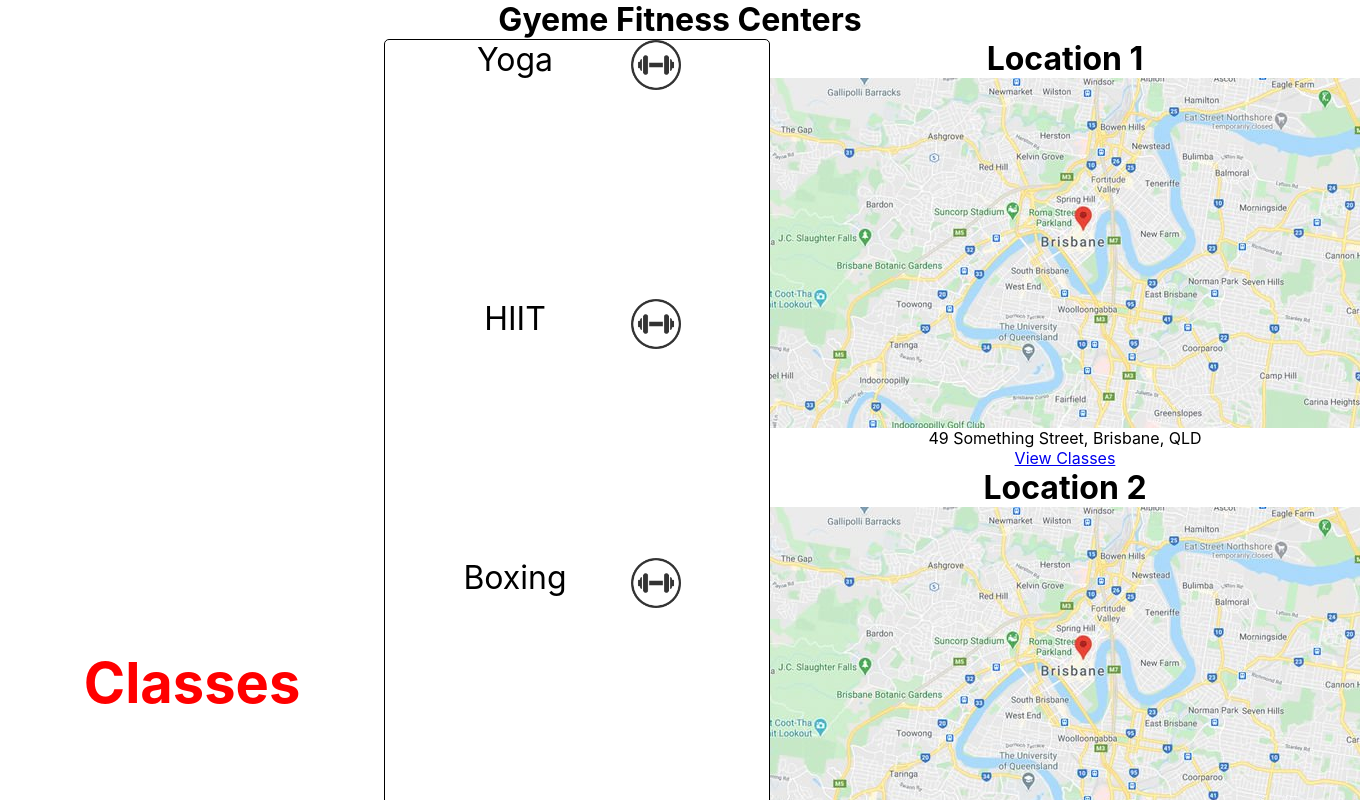
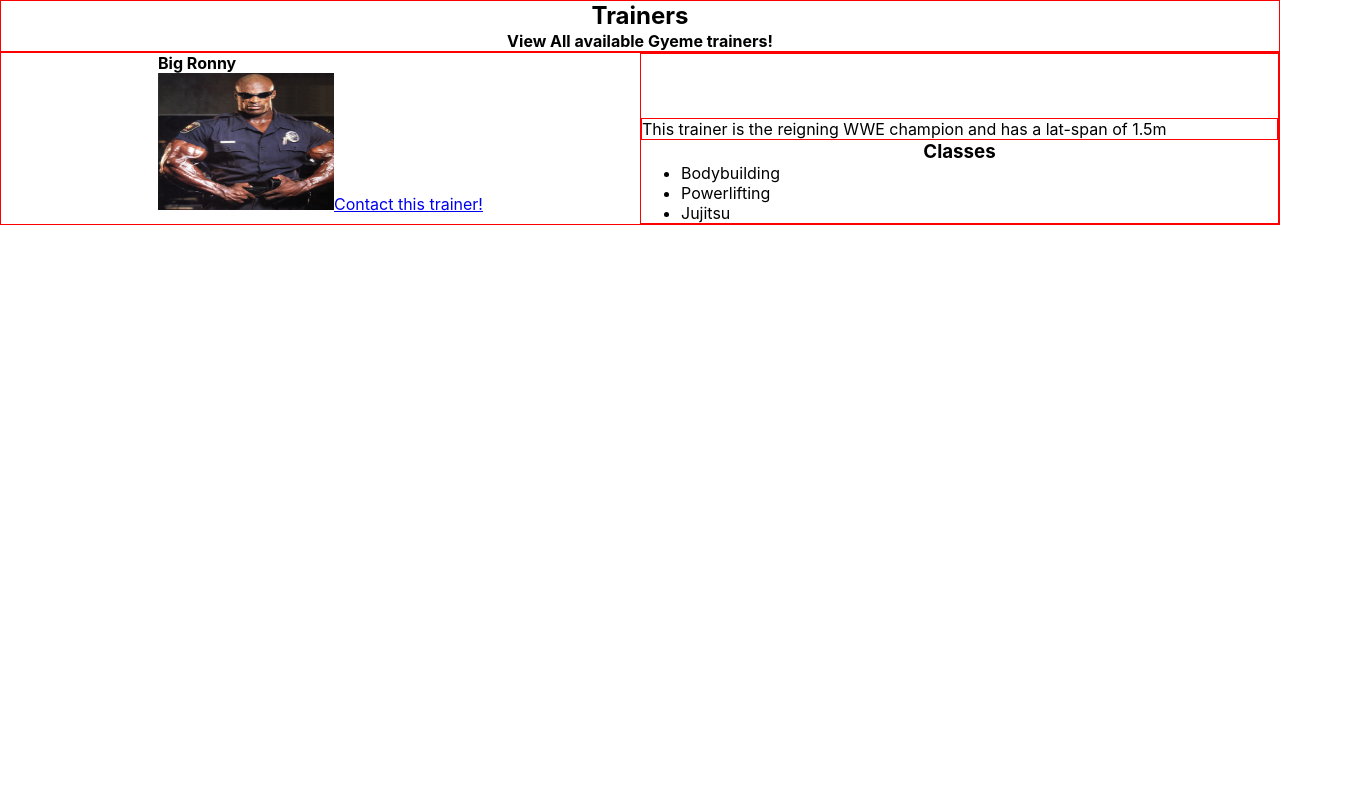
Before and after one commit to react-group-assignment/gyeme-frontend, a React (Vite) app in the folder gyeme_react/: page / in a window 1280 px wide. Shown: the top 800 px of the page, 1360 px wide, since content can reach past the window. Built offline with nearby package versions, Linux system fonts and the light colour scheme.

Commit message:
created trainers page main components

```diff
--- a/gyeme_react/src/App.jsx
+++ b/gyeme_react/src/App.jsx
@@ -1,12 +1,15 @@
 import { useState } from 'react'
 import './App.css'
 import Home from './components/homepage/Home'
+import TrainersPage from './components/trainers/TrainersPage'
+
 
 function App() {
 
   return (
     <div>
-      <Home/>
+      <TrainersPage />
+      {/* <Home/> */}
     </div>
   )
 }
--- /dev/null
+++ b/gyeme_react/src/components/trainers/TrainersPage.jsx
@@ -0,0 +1,32 @@
+import React from 'react';
+import ronny from './trainer_images/ronny_cop.jpg'
+import './trainers_page.css'
+
+
+//for each trainer: render the trainer div
+export default function TrainersPage() {
+  return (
+      <section>
+          <div className='heading'>
+            <h1>Trainers</h1>
+            <h4>View All available Gyeme trainers!</h4>
+          </div>
+          <div className='trainer'>
+            <figure>
+                    <figcaption><strong>Big Ronny</strong></figcaption>
+                <img src={ronny} width={176} height={137} alt="" />
+                    <a href="/">Contact this trainer!</a>
+            </figure>
+            <div className='class-list'>
+            <p>This trainer is the reigning WWE champion and has a lat-span of 1.5m</p>
+                <h3>Classes</h3>
+                <ul>
+                    <li>Bodybuilding</li>
+                    <li>Powerlifting</li>
+                    <li>Jujitsu</li>
+                </ul>
+            </div>
+          </div>
+      </section>
+  )
+}
--- /dev/null
+++ b/gyeme_react/src/components/trainers/trainers_page.css
@@ -0,0 +1,31 @@
+.heading{
+    display: grid;
+    grid-template-columns: 1fr;
+    grid-template-rows: 1.5fr 1fr;
+    border: 1px solid red;
+}
+
+.trainer{
+    border: 1px solid red;
+    display: grid;
+    grid-template-columns: 1fr 1fr;
+    grid-template-rows: 1fr;
+}
+
+.class-list{
+    grid-column-start: 2;
+    grid-row-start: 1;
+    border: 1px solid red;
+    margin: 0;
+}
+
+h3{
+    display: flex;
+    justify-content: center;
+}
+
+p {
+    height: min-content;
+    margin-top: 10%;
+    border: 1px solid red;
+}
```
Also changed, not shown: gyeme_react/src/components/trainers/trainer_images/ronny_cop.jpg (added).
